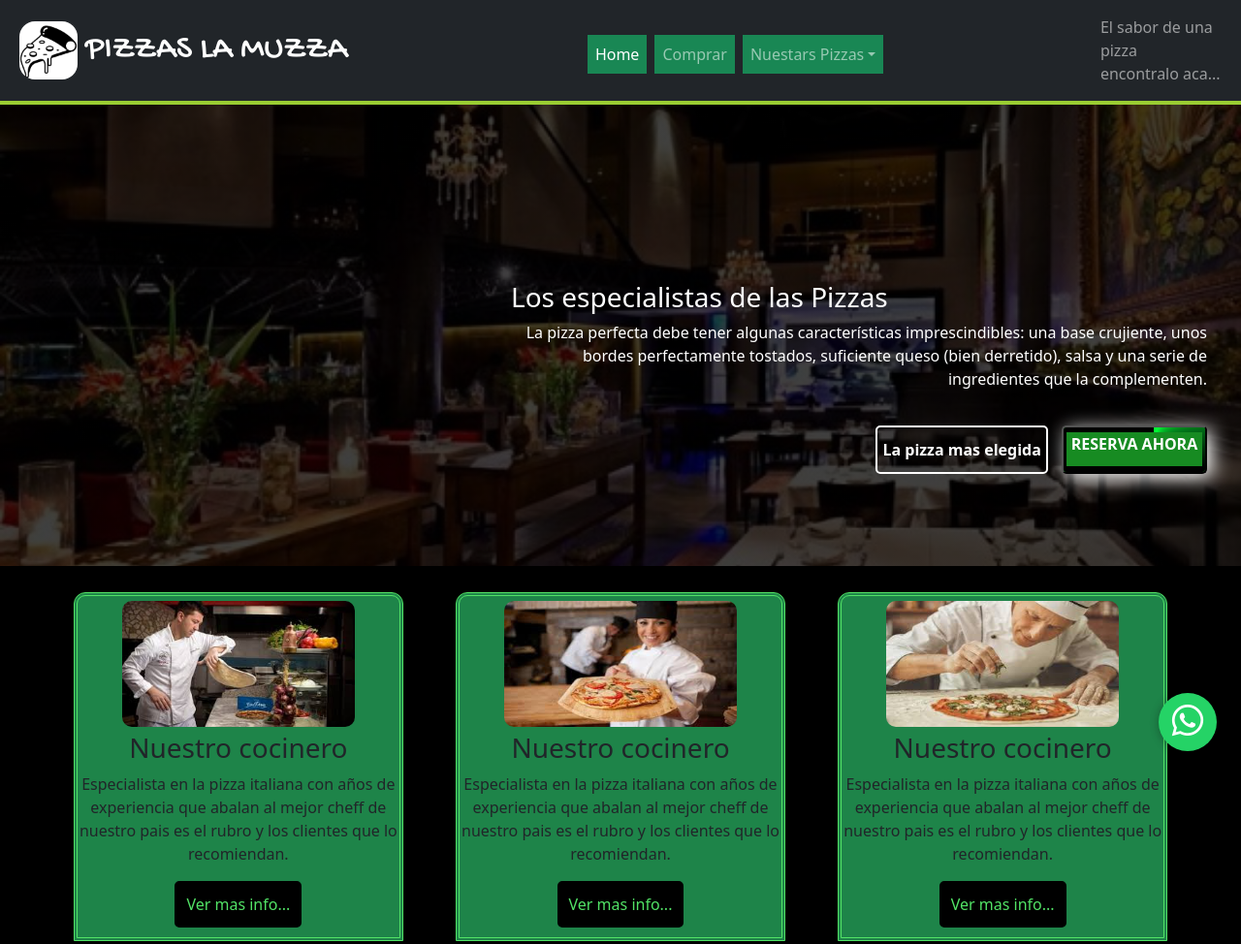
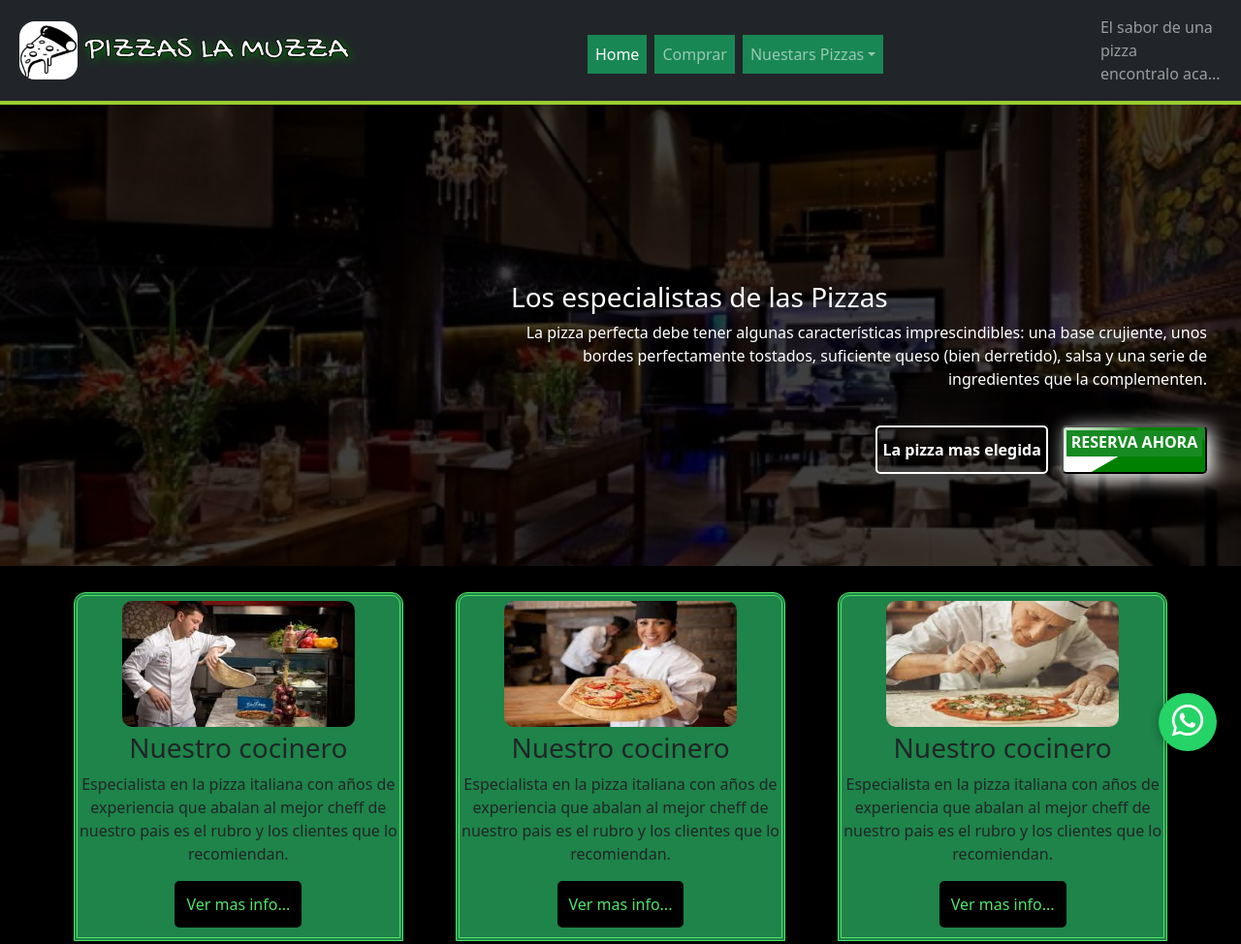
Before and after one commit to amorchus/Proyecto-Codo-a-Codo, a plain HTML site: page index.html in a window 1280 px wide. Shown: the top 974 px of the page at 97% size. Drawn offline with nearby package versions, Linux system fonts and the light colour scheme; a web font is replaced by a local one.

Commit message:
03-10 10:02 - v1.5

```diff
--- a/estilo1.css
+++ b/estilo1.css
@@ -11,14 +11,12 @@ Att. Sebastian Naya*/
 
 /* Codigo de color de boostrap Success:  #5cb85c */
 @import url(https://fonts.googleapis.com/css?family=Open+Sans:400,500,300,700);
-
-
 *{
 	padding: 0;
 	margin:0;
 	box-sizing: content-box;
+}
 
-}
 main{
 	background-color: black;
 	display:block;
@@ -67,6 +65,9 @@ main{
 	font-size: 35px;
 	font-family: 'Croissant One', cursive;
 	font-family: 'Gochi Hand', cursive;
+	text-shadow: 2px 2px 8px green;
+	-webkit-text-stroke: 1px black;
+  	color: white;
 }
 
 
@@ -171,12 +172,12 @@ main{
 .boton1::before {
 	content: '';
 	position:absolute;
-	left: -5%;
-	top:-190%;
-	height: 200px;
-	width: 200px;
-	background: conic-gradient(#00FA35 20deg, black 120deg);
-	animation: rota 1s linear infinite;
+	left: -10px;
+	top:-50px;
+	height: 150px;
+	width: 150px;
+	background: conic-gradient(white 25deg, green 150deg);
+	animation: rota 1.5s linear infinite;
 }
 
 .boton1:hover{
@@ -194,9 +195,10 @@ main{
 	left:0;
 	top:0;
 	margin-left: 3px;
-	margin-top: 5px;
-	height: 35px;
+	margin-top: 3px;
+	height: 27px;
 	width: 140px;
+
 }
 
 /*-------------------------MAIN SUPERIOR RESPONSIVO ----------------------*/
@@ -228,9 +230,8 @@ main{
 
 @media screen and (max-width:768px){
 	.contenedor{
-
 		background-color: black;
-		height: 35vh;
+		height: 30vh;
 	}
 	.contenedor img{
 		opacity: 0.95;
@@ -438,11 +439,12 @@ main{
 
 	.footer-contenedor .footer-center{
 		width: 35%;
+
 	}
 	.footer-contenedor .footer-center div{
 		width: 40%;
 		margin: 0 auto;
-		text-align: left;
+		text-align: center;
 	}
 }
 
```
